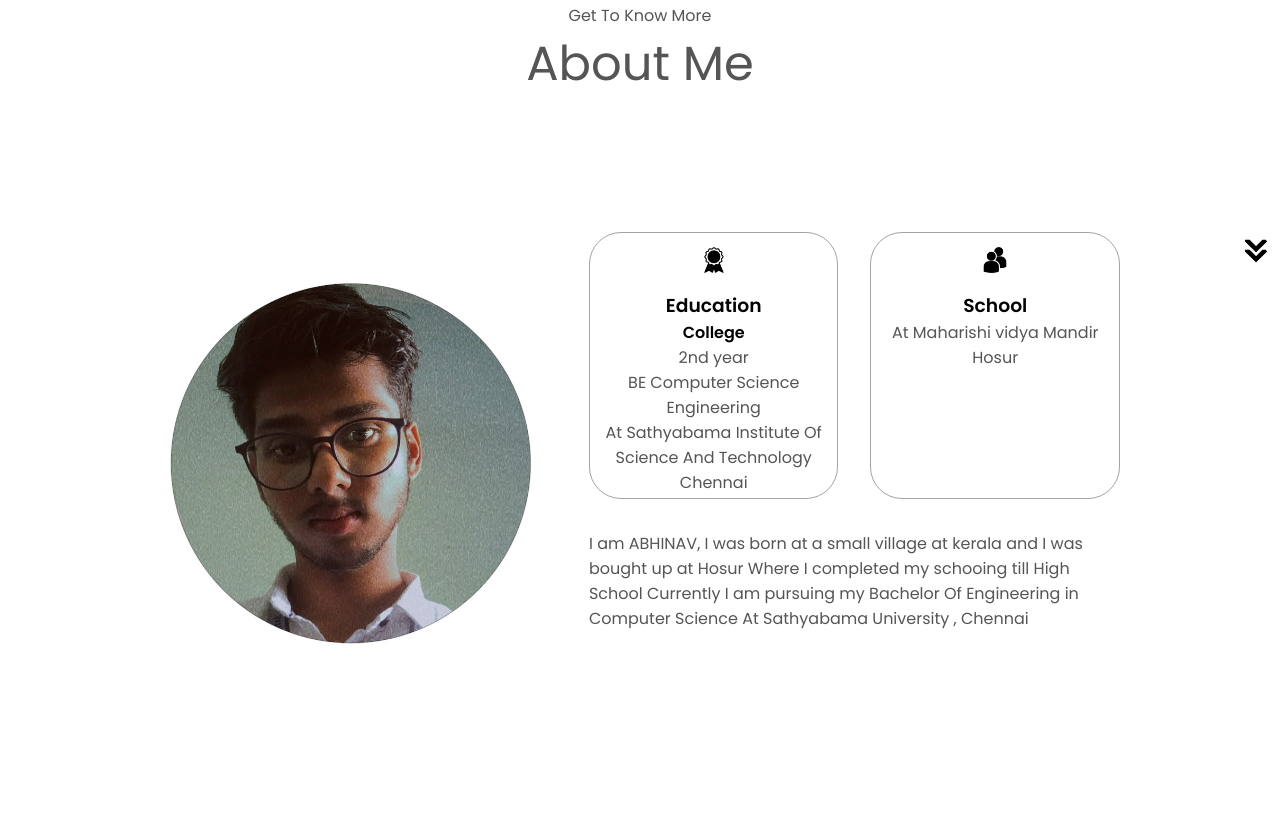
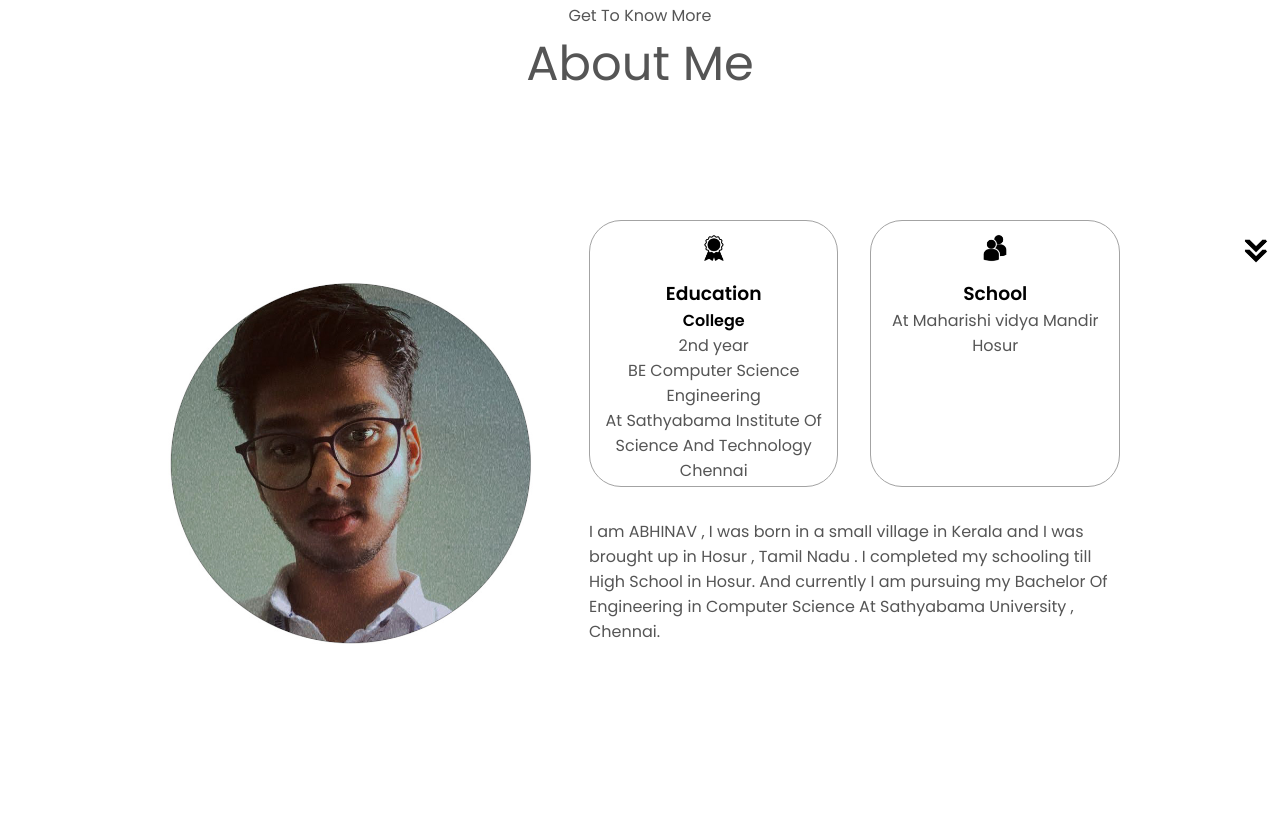
Before and after one commit to TechieAbHi07/codsoft--portfolio, a plain HTML site: page index.html in a window 1280 px wide. Shown: the part 925-1748 px from the top of the page. Drawn offline with Linux system fonts and the light colour scheme; a web font is replaced by a local one.

Commit message:
index.html

```diff
--- a/index.html
+++ b/index.html
@@ -41,7 +41,7 @@
         <img src="./assets/Snapchat-71117185_edited.jpg" alt="ABHINAV PROFILE PIC">
     </div>
     <div class="section__text">
-        <p class="section__text__p1">Hello,I'am</p>
+        <p class="section__text__p1">Hello,I'm</p>
         <h1 class="title">ABHINAV P MENON</h1>
         <P class="section__text__p2"> A Computer Science Student </P>
         <div class="btn-container">
@@ -78,8 +78,11 @@
                 </div>
             </div>
             <div class="text-container">
-               <p> I am ABHINAV, I was born at a small village at kerala and I was bought up at Hosur Where I completed my schooing till High School
-                Currently I am pursuing my Bachelor Of Engineering in Computer Science At Sathyabama University , Chennai </p> <br> <br> <br> <br> <br> <br> <br>
+               <p> I am ABHINAV ,
+I was born in a small village in Kerala and I was brought up in Hosur , Tamil Nadu .
+I completed my schooling till High School in Hosur.
+And currently I am pursuing my Bachelor Of Engineering in Computer Science At Sathyabama University , Chennai.
+ </p> <br> <br> <br> <br> <br> <br> <br>
              </div>
         </div>
     </div>
```
